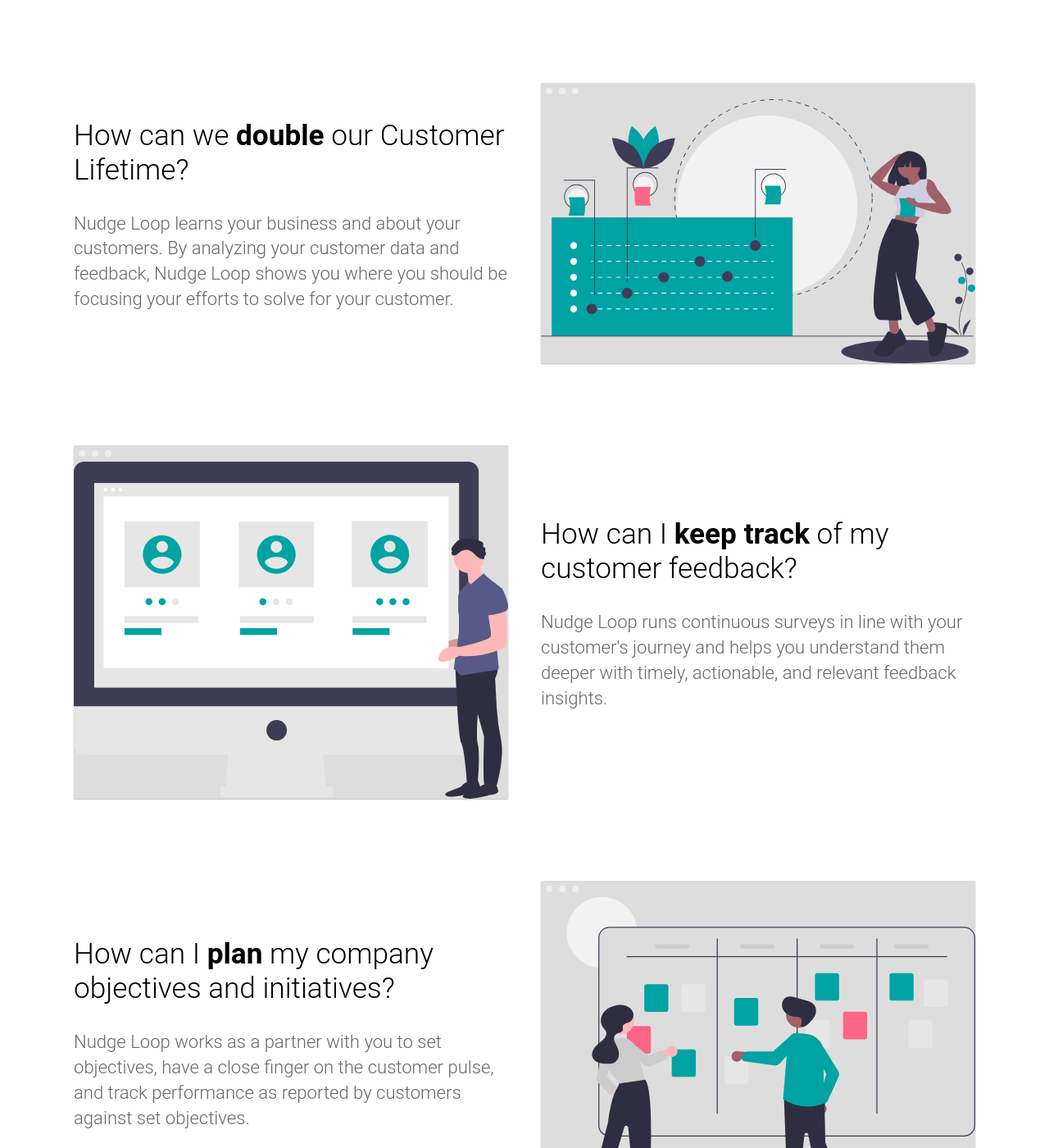
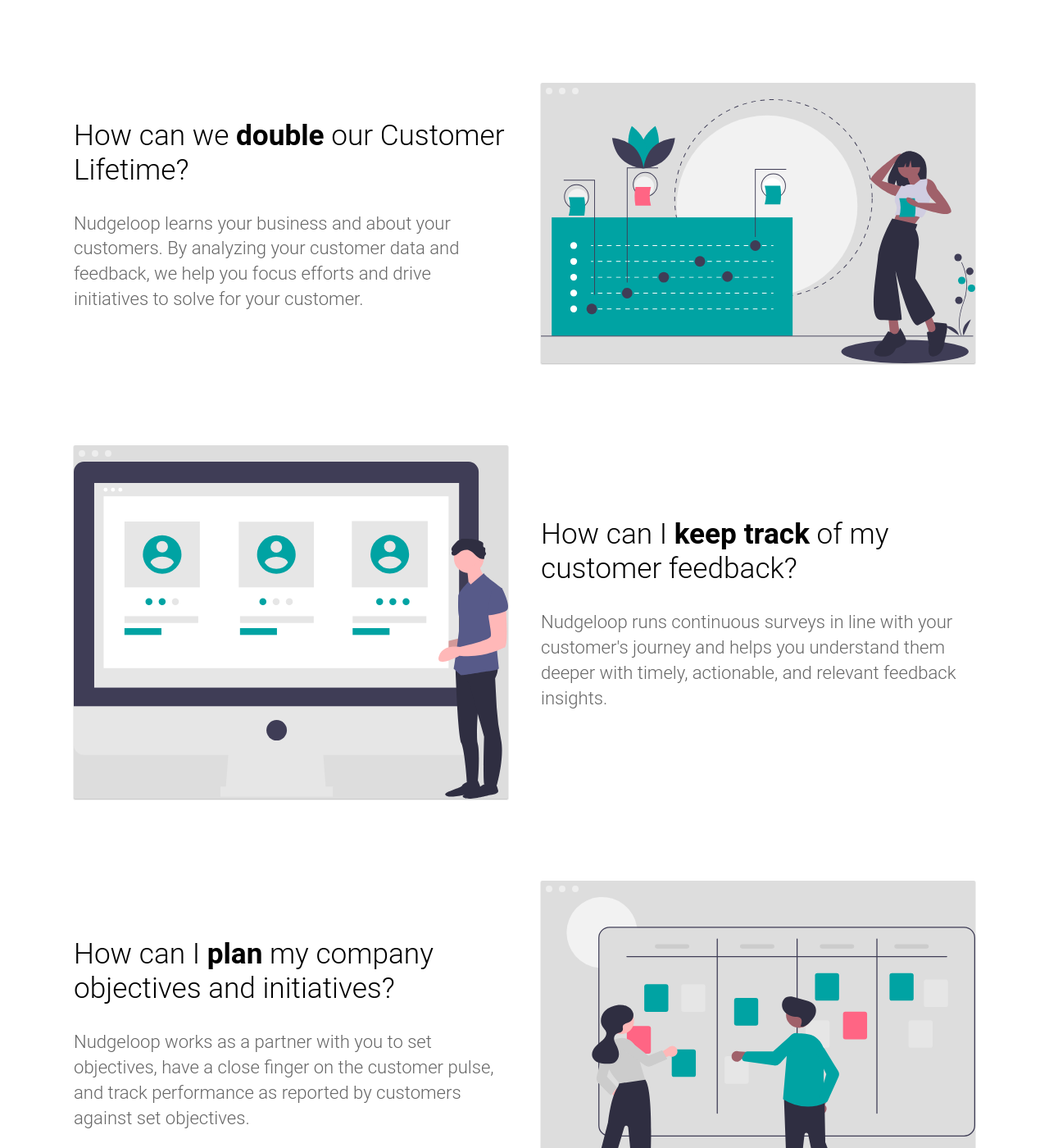
Before and after one commit to anilgeorge04/nudgeloop, a Jekyll site: the page built from index.html, in a window 1280 px wide and 1400 px high, scrolled down 1099 px. Shown: the whole window at 82% size. Built offline with Jekyll 4.4.1, drawn with Linux system fonts in a browser that asks for light colours; some of the changed text lies outside the part shown.

Commit message:
rename Nudge Loop to Nudgeloop

```diff
--- a/_config.yml
+++ b/_config.yml
@@ -1,8 +1,8 @@
 # ----
 # Site
 
-title: Nudge Loop
-url: "https://minimalcave.com/nudgeloop-jekyll"
+title: Nudgeloop
+url: "https://nudgeloop.com"
 baseurl:
 google_analytics_key:
 google_maps_javascript_api_key:
@@ -16,7 +16,7 @@
   email:
   twitter: # twitter username without the @ symbol
 social:
-  name: Nudge Loop
+  name: Nudgeloop
   links:
     - https://nudgeloop.com
 
--- a/_layouts/default.html
+++ b/_layouts/default.html
@@ -24,7 +24,7 @@
 	<body>
 		<header>
 			<div class="container">
-				<div class="company-name"><a href="{{ site.baseurl }}/"><img src="{{ site.baseurl }}/images/logo.png" alt="Nudge Loop" width="100" height="50"/></a></div>
+				<div class="company-name"><a href="{{ site.baseurl }}/"><img src="{{ site.baseurl }}/images/logo.png" alt="Nudgeloop" width="100" height="50"/></a></div>
 				{% include navigation.html %}
 			</div>
 		</header>
@@ -45,7 +45,7 @@
 					</ul>
 					{% endfor %}
 				</div>
-				<p class="copyright">&copy; {{ site.time | date: '%Y' }} Nudge Loop • <a href="/get-started/">Get Started</a></p>
+				<p class="copyright">&copy; {{ site.time | date: '%Y' }} Nudgeloop • <a href="/get-started/">Get Started</a></p>
 			</div>
 		</footer>
 		<script>
--- a/contact.html
+++ b/contact.html
@@ -21,7 +21,7 @@
 		<input type="text" name="website" id="website" placeholder="companyname.com" /> -->
 
 		<label for="message">Message</label>
-		<textarea name="message" id="message" placeholder="Tell us how Nudge Loop can help you"></textarea>
+		<textarea name="message" id="message" placeholder="Tell us how Nudgeloop can help you"></textarea>
 
 		<input type="submit" value="Send Message" />
 	</form>
--- a/get-started.html
+++ b/get-started.html
@@ -37,7 +37,7 @@
                 <input type="text" name="MMERGE4" class="" value="" id="mce-MMERGE4">
             </div>
             <div class="mc-field-group">
-                <label for="mce-MMERGE3">How can Nudge Loop help you? </label>
+                <label for="mce-MMERGE3">How can Nudgeloop help you? </label>
                 <input type="text" value="" name="MMERGE3" class="" id="mce-MMERGE3"
                     placeholder="We read this carefully to prepare for our call with you" spellcheck="false">
             </div>
--- a/index.html
+++ b/index.html
@@ -18,7 +18,7 @@
 		<div class="container flex">
 			<div class="text editable">
 				<h2>How can we <strong>double</strong> our Customer Lifetime?</h2>
-				<p>Nudge Loop learns your business and about your customers. By analyzing your customer data and feedback, Nudge Loop shows you where you should be focusing your efforts to solve for your customer. </p>
+				<p>Nudgeloop learns your business and about your customers. By analyzing your customer data and feedback, we help you focus efforts and drive initiatives to solve for your customer. </p>
 			</div>
 			<div class="image">
 				<img src="{{ site.baseurl }}/images/home/lifetime.svg" alt="Customer Lifetime" class="screenshot editable" />
@@ -30,7 +30,7 @@
 		<div class="container flex">
 			<div class="text editable">
 				<h2>How can I <strong>keep track</strong> of my customer feedback?</h2>
-				<p>Nudge Loop runs continuous surveys in line with your customer's journey and helps you understand them deeper with timely, actionable, and relevant feedback insights.</p>
+				<p>Nudgeloop runs continuous surveys in line with your customer's journey and helps you understand them deeper with timely, actionable, and relevant feedback insights.</p>
 			</div>
 			<div class="image">
 				<img src="{{ site.baseurl }}/images/home/feedback.svg" alt="Customer Feedback" class="screenshot editable" />
@@ -42,7 +42,7 @@
 		<div class="container flex">
 			<div class="text editable">
 				<h2>How can I <strong>plan</strong> my company objectives and initiatives?</h2>
-				<p>Nudge Loop works as a partner with you to set objectives, have a close finger on the customer pulse, and track performance as reported by customers against set objectives.</p>
+				<p>Nudgeloop works as a partner with you to set objectives, have a close finger on the customer pulse, and track performance as reported by customers against set objectives.</p>
 			</div>
 			<div class="image">
 				<img src="{{ site.baseurl }}/images/home/planning.svg" alt="Plan Objectives" class="screenshot editable" />
@@ -55,14 +55,14 @@
 			<div class="testimonial-block">
 				<div class="square-image"><img src="/images/team/tanmay.jpg" alt="Tanmay Shah" class="editable"></div>
 				<blockquote>
-					<p class="editable">Nudge Loop has shaped the business we have today. We have a repeatable customer survey process and a strategy to act on customer feedback. I recommend Nudge Loop to any business looking to align all functions to solve real customer problems.</p>
+					<p class="editable">Nudgeloop has shaped the business we have today. We have a repeatable customer survey process and a strategy to act on customer feedback. I recommend Nudgeloop to any business looking to align all functions to solve real customer problems.</p>
 					<p class="editable author">Tanmay Shah - Leadership Team at Imaginarium</p>
 				</blockquote>
 			</div>
 			<div class="testimonial-block">
 				<div class="square-image"><img src="/images/team/prateek.jpg" alt="Prateek Gupta" class="editable"></div>
 				<blockquote>
-					<p class="editable">Nudge Loop is the solution we desperately needed as we scaled our retainer engagements. It helped us build a stronger sense of what our customers wanted and align our internal programs accordingly.</p>
+					<p class="editable">Nudgeloop is the solution we desperately needed as we scaled our retainer engagements. It helped us build a stronger sense of what our customers wanted and align our internal programs accordingly.</p>
 					<p class="editable author">Prateek Gupta - Data & Engineering at Numadic</p>
 				</blockquote>
 			</div>
--- a/signup-success.html
+++ b/signup-success.html
@@ -2,4 +2,4 @@
 title: Sign Up Success
 ---
 
-<p class="subtext">Congratulations on starting your journey with Nudge Loop! We'll be in your inbox soon.</p>
+<p class="subtext">Congratulations on starting your journey with Nudgeloop! We'll be in your inbox soon.</p>
```
Also changed, not shown: README.md.
